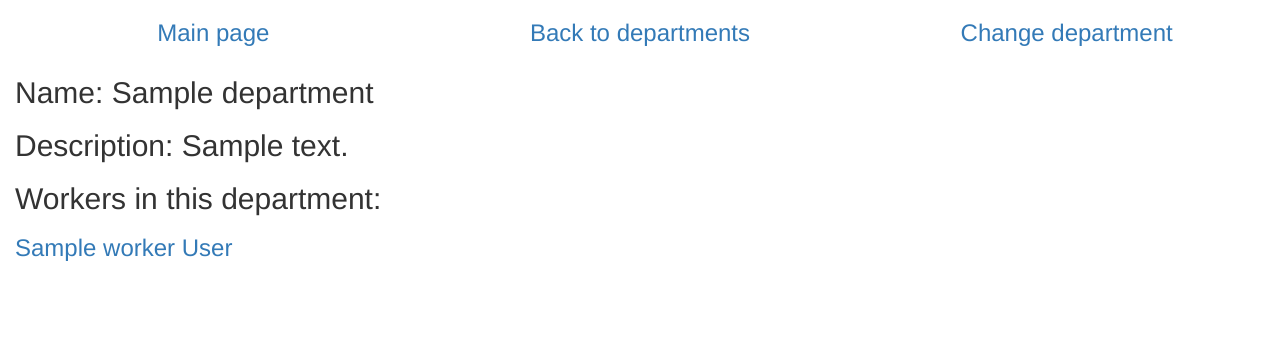
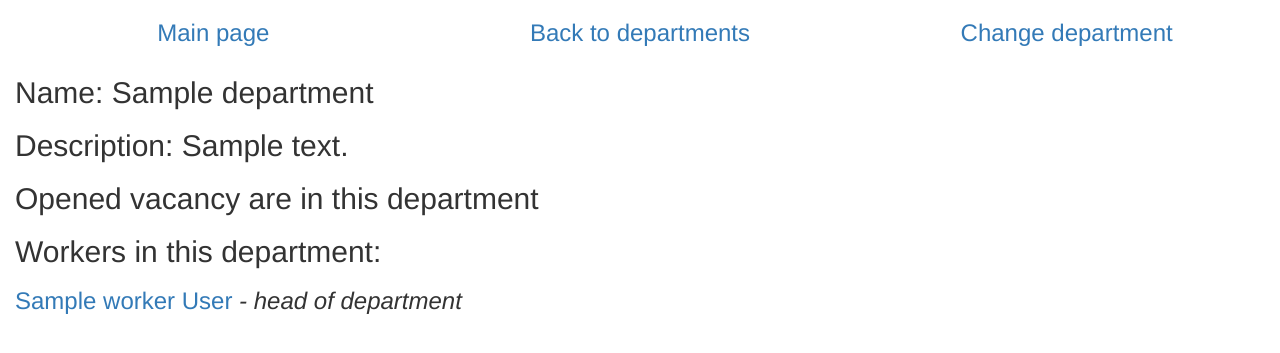
Before and after one commit to Wasper256/evo-departments, a Flask app: page /departments/1 in a window 1280 px wide. Shown: the top 353 px of the page. Run offline with Flask 2, Linux system fonts and the light colour scheme; tables that the repository leaves empty hold one stand-in row (values such as "Sample post"); some libraries are stand-ins or nearby versions.

Commit message:
Department features, some fixes, improvements

```diff
--- a/app.py
+++ b/app.py
@@ -1,18 +1,17 @@
 """Main app file."""
 from flask import Flask, render_template
 from extentions import db
-from flask_sqlalchemy import SQLAlchemy
+# importing blueprints
 from departments.departments import departments_blueprint
 from positions.positions import positions_blueprint
 from vacancy.vacancy import vacancy_blueprint
 from workers.workers import workers_blueprint
-
+# configuring app
 app = Flask(__name__)
 app.secret_key = 'some_secret'
 app.config['SQLALCHEMY_DATABASE_URI'] = 'sqlite:///evo.db'
-# create the sqlalchemy object
 db.init_app(app)
-# import db schema
+# registrating blueprints
 app.register_blueprint(departments_blueprint, url_prefix='/departments')
 app.register_blueprint(positions_blueprint, url_prefix='/positions')
 app.register_blueprint(vacancy_blueprint, url_prefix='/vacancy')
@@ -24,9 +23,10 @@ def home():
     """Loading main page."""
     return render_template('index.html')
 
+
+@app.errorhandler(404)
+def page_not_found(e):
+    return render_template('404.html')
+
 if __name__ == '__main__':
     app.run(debug=True)
-
-# @simple_page.errorhandler(404)
-# def page_not_found(e):
-#     return render_template('pages/404.html')
--- a/departments/departments.py
+++ b/departments/departments.py
@@ -1,3 +1,4 @@
+"""File with all Departments backend."""
 from flask import render_template, request, flash, Blueprint
 departments_blueprint = Blueprint('departments', __name__)
 from models import *
@@ -15,23 +16,32 @@ def department_page(departmentid):
     """Loading specific department info page."""
     department = Department.query.filter_by(id=departmentid).first()
     positions = Position.query.filter_by(idd=departmentid).all()
+    # Opened vacancy check
+    opvac = False
+    for v in Vacancy.query.filter_by(oc=True):
+        if Position.query.filter_by(idd=departmentid, id=v.idp).first():
+            opvac = True
+    # getting department workers list
     poslist, workers = [], []
     for f in positions:
         poslist.append(f.id)  # creating list of id positions
-    for idp in poslist:
+    for idp in poslist:  # serching workers by position id
         workers_temp = Worker.query.filter_by(idp=idp).all()
         workers = workers_temp + workers  # getting workers profile list
-    return render_template('department_page.html', department=department, workers=workers)
+    return render_template('department_page.html', department=department, workers=workers, opvac=opvac)
 
 
 @departments_blueprint.route('/new', methods=['GET', 'POST'])
 def newdepartment():
     """Creating department page."""
     if request.method == 'POST':
-        name, description = request.form['name'], request.form['description']
-        db.session.add(Department(name, description))
-        db.session.commit()
-        flash("New Department was added")
+        try:  # simple getting data from forms
+            name, description = request.form['name'], request.form['descr']
+            db.session.add(Department(name, description))
+            db.session.commit()
+            flash("New Department was added")
+        except:  # anticlone department logic
+            flash("Department with this name already exist!")
     return render_template('newdepartment.html')
 
 
@@ -40,8 +50,11 @@ def changedepartment(departmentid):
     """Page for changing department data."""
     dep = Department.query.filter_by(id=departmentid).first()
     if request.method == 'POST':
-        dep.name = request.form['name']
-        dep.description = request.form['description']
-        db.session.commit()
-        flash("Department data was changed")
+        try:  # getting data from forms
+            dep.name = request.form['name']
+            dep.description = request.form['description']
+            db.session.commit()
+            flash("Department data was changed")
+        except:  # anticlone logic
+            flash("Department with this name already exist!")
     return render_template('change_department.html', dep=dep)
--- a/positions/positions.py
+++ b/positions/positions.py
@@ -1,5 +1,5 @@
 from flask import render_template, request, flash, redirect, Blueprint
-positions_blueprint = Blueprint('positions', __name__)
+positions_blueprint = Blueprint('positions', __name__, template_folder='positions/templates/')
 from models import *
 
 
--- a/templates/change_vacancy.html
+++ b/templates/change_vacancy.html
@@ -8,7 +8,7 @@
   <body>
     <div class="col-sm-4"><h3 class="text-center"><a href="/">Main page</a></h3></div>
     <div class="col-sm-4"><h3 class="text-center"><a href="/vacancy">Back to vacancies page</a></h3></div>
-    <div class="col-sm-4"><h3 class="text-center"><a href="/vacancy/{{ vac.id }}">Back to vacancy page</a></h3></div>>
+    <div class="col-sm-4"><h3 class="text-center"><a href="/vacancy/{{ vac.id }}">Back to vacancy page</a></h3></div>
   <h1 class="text-center">Here you can change vacancy data</h1>
     <div class="container">
       <br>
--- a/templates/department_page.html
+++ b/templates/department_page.html
@@ -12,9 +12,21 @@
   <div class="col-sm-12">
   <h2>Name: {{ department.name }} </h2>
   <h2>Description: {{ department.description }} </h2>
+  {% if opvac %}
+  <h2>Opened vacancy are in this department</h2>
+  {% else %}
+  <h2>No opened vacancy in this department</h2>
+  {% endif %}
   <h2>Workers in this department:</h2>
+    {% if not workers %}
+    <h3>Sorry, no workers in this deparment.</h3>
+    {% endif %}
       {% for d in workers %}
-        <h3><a href="/workers/{{ d.id }}">{{ d.name }} {{ d.surname }}</a></h3>
+        {% if d.ishead %}
+          <h3><a href="/workers/{{ d.id }}">{{ d.name }} {{ d.surname }}</a><i> - head of department</i></h3>
+        {% else %}
+          <h3><a href="/workers/{{ d.id }}">{{ d.name }} {{ d.surname }}</a></h3>
+        {% endif %}
       {% endfor %}
   {% with messages = get_flashed_messages() %}
     {% if messages %}
--- a/templates/newdepartment.html
+++ b/templates/newdepartment.html
@@ -14,7 +14,7 @@
       <form action="" method="post">
         <input type="text" placeholder="Name" name="name" value="{{
         request.form.name }}" required> <br><br>
-        <input type="text" placeholder="Description" size=120 name="description" value="{{
+        <input type="text" placeholder="Description" size=120 name="descr" value="{{
         request.form.description }}" required> <br><br>
         <input class="btn btn-default" type="submit" value="Add new department">
       </form><br>
--- a/templates/profile.html
+++ b/templates/profile.html
@@ -17,7 +17,11 @@
   <h2>Birth date: {{ user.bdate }} </h2>
   {% if user.idp %}
     <h2>Curretly on position: <a href="/positions/{{ position.id }}">{{ position.name }}</a></h2>
-    <h2>In department: <a href="/departments/{{ position.idd }}">{{ dep.name }}</a> </h2>
+    <h2>In department: <a href="/departments/{{ position.idd }}">{{ dep.name }}</a>
+    {% if user.ishead %}
+      (Head)
+    {% endif %}
+    </h2>
     <h2>Employment date: {{ user.edate }} </h2>
     <form action="" method="post" width="50%">
       <select name="idd" class="selectpicker form-control" required>
--- a/vacancy/vacancy.py
+++ b/vacancy/vacancy.py
@@ -1,6 +1,6 @@
 from flask import render_template, request, flash, Blueprint
 from datetime import datetime
-vacancy_blueprint = Blueprint('vacancy', __name__)
+vacancy_blueprint = Blueprint('vacancy', __name__, template_folder='vacancy/templates/')
 from models import *
 
 
```
Also changed, not shown: templates/404.html (added, +12 -0 lines).
